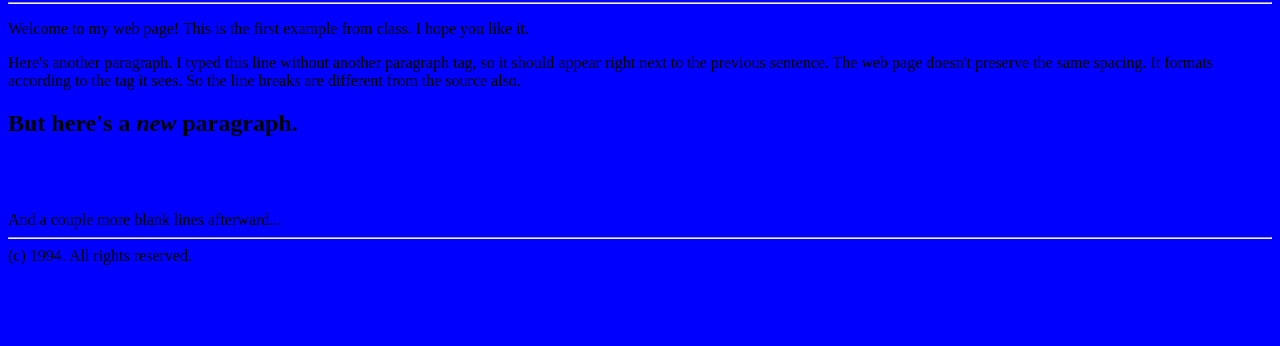
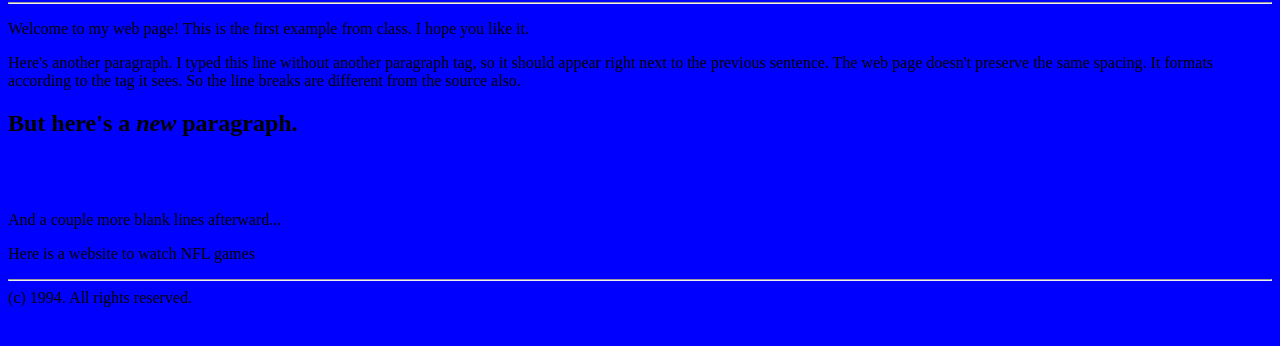
Before and after one commit to sebastianvald/classexamples, a plain HTML site: page index.html in a window 1280 px wide. Shown: the part 64-410 px from the top of the page. Drawn offline with Linux system fonts and the light colour scheme.

Commit message:
Update index.html

```diff
--- a/index.html
+++ b/index.html
@@ -20,6 +20,7 @@
   source
   also. <p><h2>But here's a <i>new</i> paragraph.</h2>
   <br><br><br>And a couple more blank lines afterward...
+    <p>Here is a website to watch NFL games<a href="https://home.nflbite.com/"> </a>
   <hr>
   (c) 1994. All rights reserved.
   </body>
```
